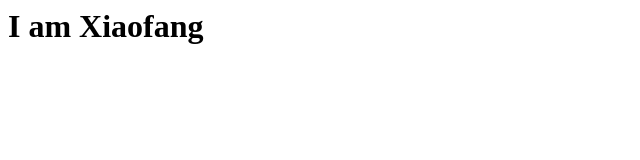
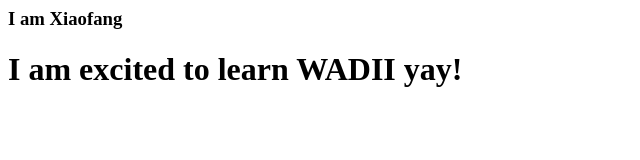
Before and after one commit to xffeng2021/wad2, a plain HTML site: page index.html in a window 1280 px wide. Shown: the whole page, without its empty margins (0-640 px from the left). Drawn offline with Linux system fonts and the light colour scheme.

Commit message:
Update index.html

```diff
--- a/index.html
+++ b/index.html
@@ -1 +1,2 @@
-<h1> I am Xiaofang </h1>
+<h3> I am Xiaofang </h3>
+<h1> I am excited to learn WADII yay! </h1>
```
